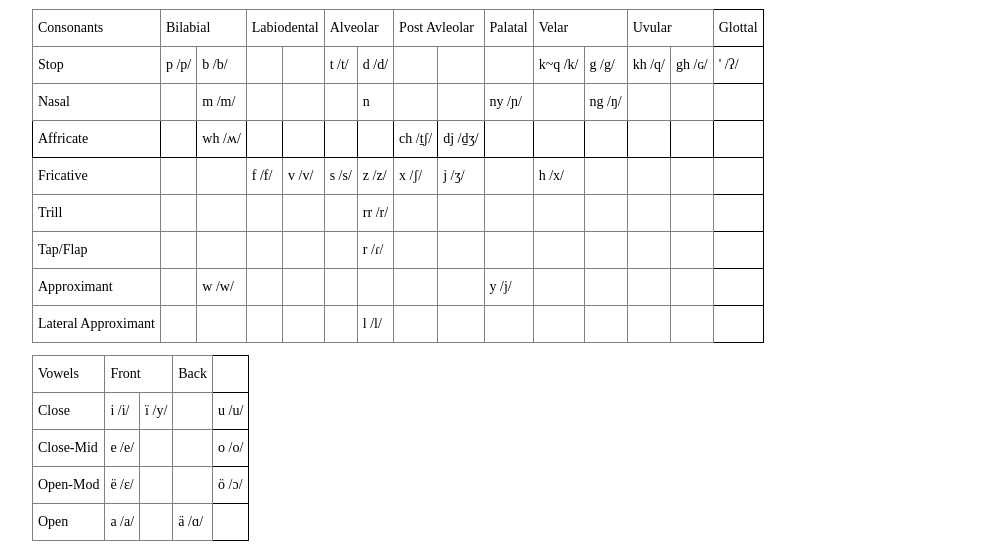
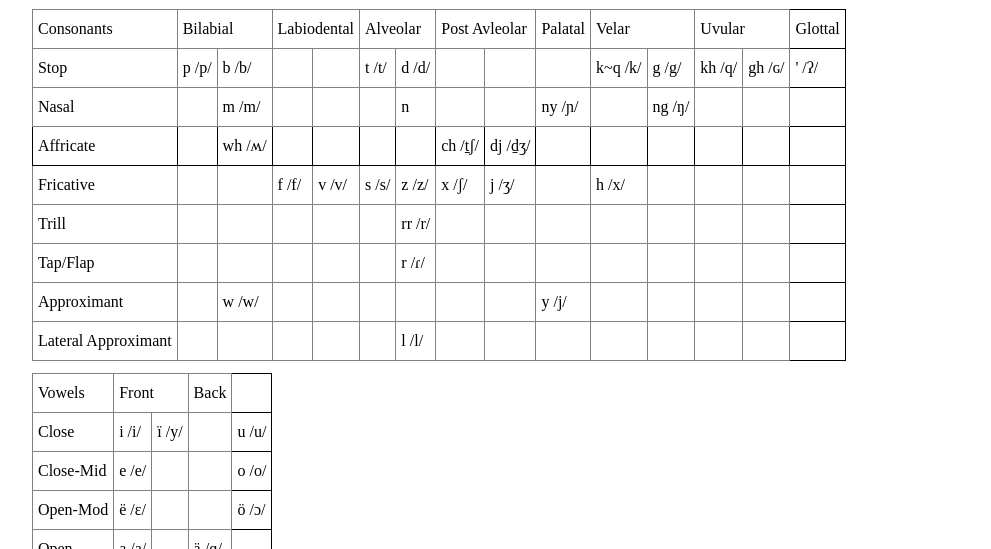
Before and after one commit to CaptainYulef/Barposh, a plain HTML site: page index.html in a window 1280 px wide. Shown: the part 251-800 px from the top of the page, without its empty margins (30-1021 px from the left). Drawn offline with Linux system fonts and the light colour scheme.

Commit message:
Update index.html

```diff
--- a/index.html
+++ b/index.html
@@ -15,9 +15,9 @@
 
 <style type="text/css">
 .tg  {border-collapse:collapse;border-spacing:0;}
-.tg td{border-color:black;border-style:solid;border-width:1px;font-family:serif;font-size:14px;
+.tg td{border-color:black;border-style:solid;border-width:1px;font-family:serif;
   overflow:hidden;padding:10px 5px;word-break:normal;}
-.tg th{border-color:black;border-style:solid;border-width:1px;font-family:serif;font-size:14px;
+.tg th{border-color:black;border-style:solid;border-width:1px;font-family:serif;
   font-weight:normal;overflow:hidden;padding:10px 5px;word-break:normal;}
 .tg .tg-0pky{border-color:inherit;text-align:left;vertical-align:top}
 .tg .tg-0lax{text-align:left;vertical-align:top}
@@ -178,9 +178,9 @@
 
 <style type="text/css">
 .tg  {border-collapse:collapse;border-spacing:0;}
-.tg td{border-color:black;border-style:solid;border-width:1px;font-family:serif;font-size:14px;
+.tg td{border-color:black;border-style:solid;border-width:1px;font-family:serif;
   overflow:hidden;padding:10px 5px;word-break:normal;}
-.tg th{border-color:black;border-style:solid;border-width:1px;font-family:serif;font-size:14px;
+.tg th{border-color:black;border-style:solid;border-width:1px;font-family:serif;
   font-weight:normal;overflow:hidden;padding:10px 5px;word-break:normal;}
 .tg .tg-0pky{border-color:inherit;text-align:left;vertical-align:top}
 .tg .tg-0lax{text-align:left;vertical-align:top}
@@ -228,9 +228,9 @@
 
 <style type="text/css">
 .tg  {border-collapse:collapse;border-spacing:0;}
-.tg td{border-color:black;border-style:solid;border-width:1px;font-family:serif;font-size:14px;
+.tg td{border-color:black;border-style:solid;border-width:1px;font-family:serif;
   overflow:hidden;padding:10px 5px;word-break:normal;}
-.tg th{border-color:black;border-style:solid;border-width:1px;font-family:serif;font-size:14px;
+.tg th{border-color:black;border-style:solid;border-width:1px;font-family:serif;
   font-weight:normal;overflow:hidden;padding:10px 5px;word-break:normal;}
 .tg .tg-0lax{text-align:left;vertical-align:top}
 </style>
```
